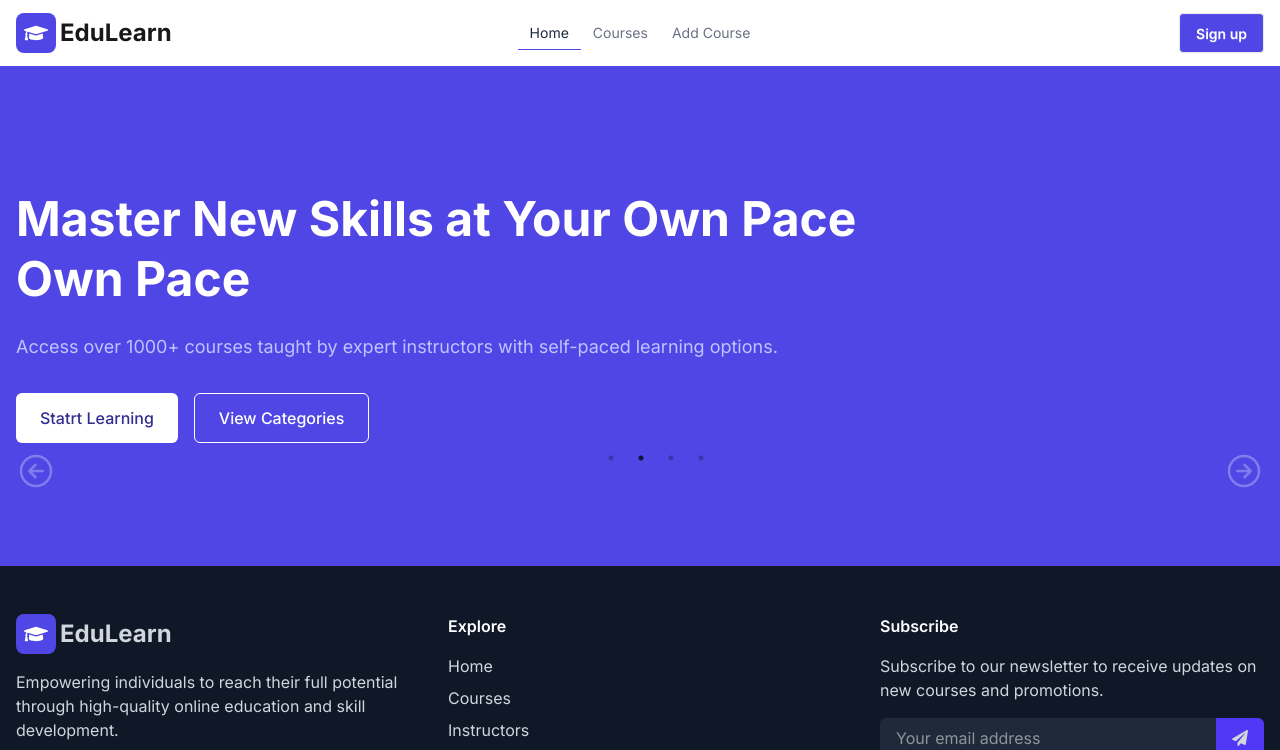
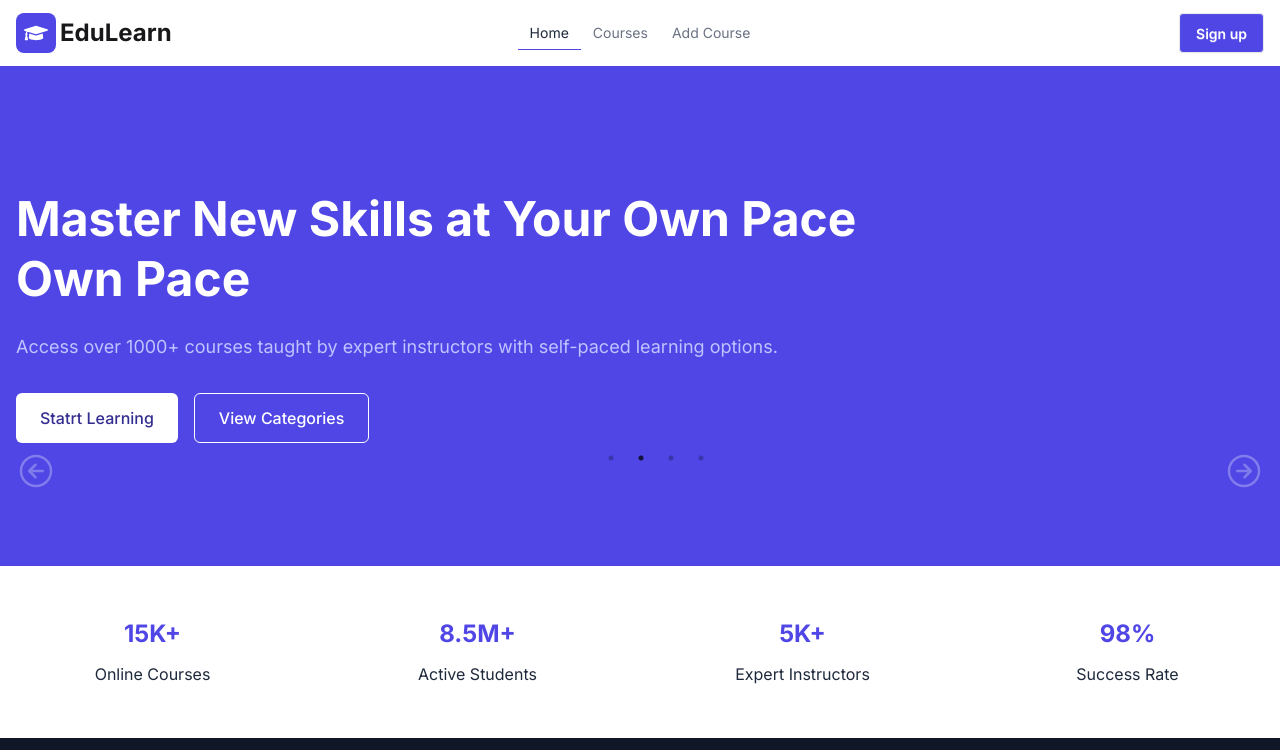
Before and after one commit to Aasif-Shahriar/edu-learn-client, a React (Vite) app: page / in a window 1280 px wide. Shown: the top 750 px of the page. Built offline with nearby package versions, Linux system fonts and the light colour scheme.

Commit message:
added a service section

```diff
--- a/package.json
+++ b/package.json
@@ -13,6 +13,7 @@
     "@tailwindcss/vite": "^4.1.8",
     "daisyui": "^5.0.43",
     "react": "^19.1.0",
+    "react-countup": "^6.5.3",
     "react-dom": "^19.1.0",
     "react-helmet": "^6.1.0",
     "react-icons": "^5.5.0",
--- a/src/pages/Home/Home.jsx
+++ b/src/pages/Home/Home.jsx
@@ -1,5 +1,6 @@
 import React from 'react';
 import Banner from './banner/Banner';
+import Service from './services/Service';
 
 const Home = () => {
     return (
@@ -8,6 +9,10 @@ const Home = () => {
             <div>
                 <Banner></Banner>
             </div>
+            {/* services */}
+            <div className='container mx-auto'>
+                <Service></Service>
+            </div>
 
             <title>Home - EduLearn</title>
         </div>
--- /dev/null
+++ b/src/pages/Home/services/Service.jsx
@@ -0,0 +1,26 @@
+import React from "react";
+
+const Service = () => {
+  return (
+    <div className="bg-white grid grid-cols-1 md:grid-cols-2 lg:grid-cols-4 gap-5 py-10">
+      <div className="flex flex-col justify-center items-center gap-3 p-3">
+        <h2 className="text-primary font-bold text-2xl">15K+</h2>
+        <p className="text-accent">Online Courses</p>
+      </div>
+      <div className="flex flex-col justify-center items-center gap-3 p-3">
+        <h2 className="text-primary font-bold text-2xl">8.5M+</h2>
+        <p className="text-accent">Active Students</p>
+      </div>
+      <div className="flex flex-col justify-center items-center gap-3 p-3">
+        <h2 className="text-primary font-bold text-2xl">5K+</h2>
+        <p className="text-accent">Expert Instructors</p>
+      </div>
+      <div className="flex flex-col justify-center items-center gap-3 p-3">
+        <h2 className="text-primary font-bold text-2xl">98%</h2>
+        <p className="text-accent">Success Rate</p>
+      </div>
+    </div>
+  );
+};
+
+export default Service;
```
Also changed, not shown: 1 other file (tests, documents, lock files or other folders).
